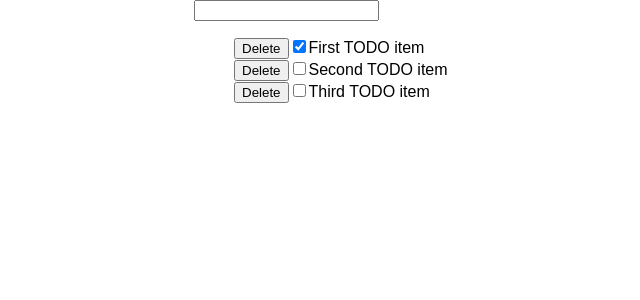
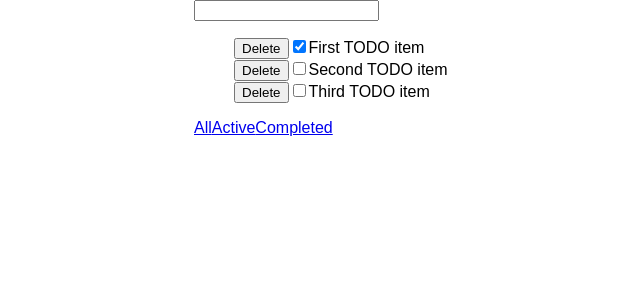
Before and after one commit to oleglegun/react-redux, a React (Create React App) app: page / in a window 1280 px wide. Shown: the top 300 px of the page, without its empty margins (254-894 px from the left). Built offline with nearby package versions, Linux system fonts and the light colour scheme; data requests are answered from the project's data file.

Commit message:
add react-router

```diff
--- a/src/App.js
+++ b/src/App.js
@@ -1,20 +1,27 @@
 import React, {Component} from 'react'
+import {BrowserRouter as Router} from 'react-router-dom'
 import './App.css'
 import TodoForm from './components/TodoForm'
 import TodoList from './components/TodoList'
 import Message from './components/Message'
+import Footer from './components/Footer'
 
 
 class App extends Component {
     render() {
         return (
             <div className="App">
-                <div className="container">
-                <Message/>
-                <TodoForm/>
-                <TodoList/>
-                </div>
+
+                <Router>
+                    <div className="container">
+                        <Message/>
+                        <TodoForm/>
+                        <TodoList/>
+                        <Footer/>
+                    </div>
+                </Router>
             </div>
+
         )
     }
 }
--- /dev/null
+++ b/src/components/Footer.js
@@ -0,0 +1,10 @@
+import React from 'react'
+import {Link} from 'react-router-dom'
+
+export default (props) => (
+    <div>
+        <Link to='/'>All</Link>
+        <Link to='/active'>Active</Link>
+        <Link to='/completed'>Completed</Link>
+    </div>
+)
```
